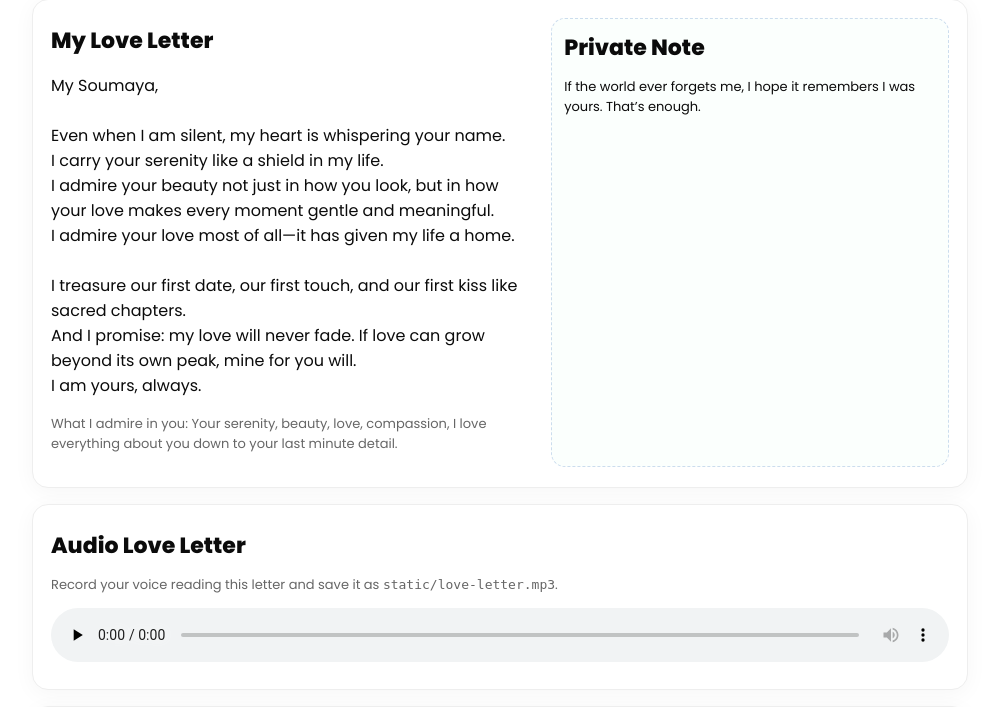
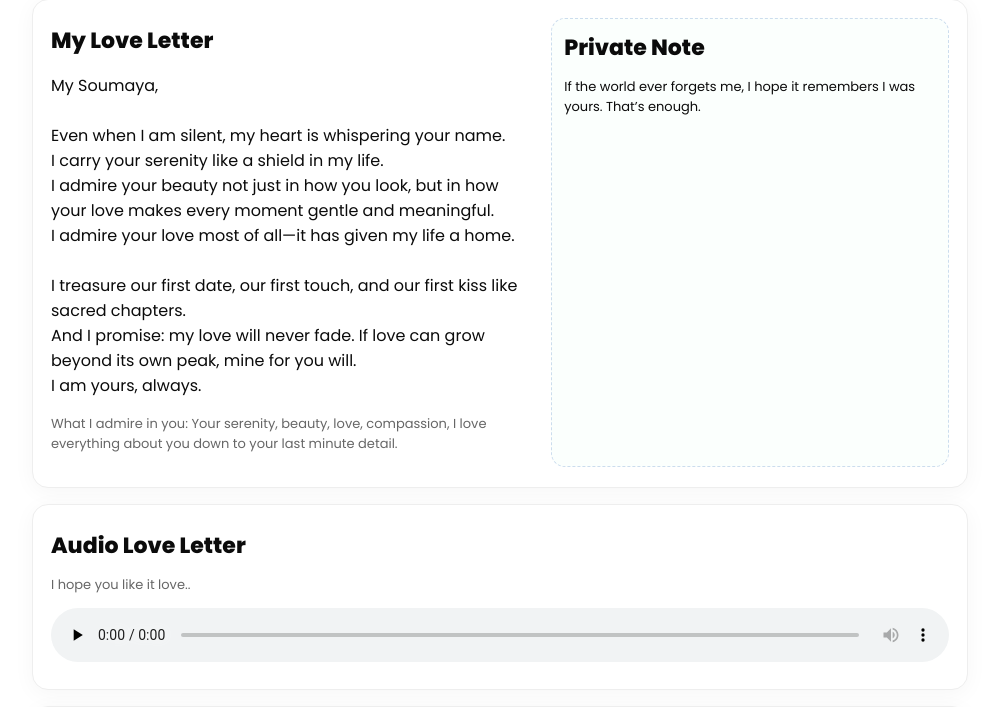
Before and after one commit to TahaBo04/gfday, a Flask app: page / in a window 1280 px wide. Shown: the part 975-1682 px from the top of the page, without its empty margins (140-1139 px from the left). Run offline with Flask 3, Linux system fonts and the light colour scheme.

Commit message:
Update index.html

```diff
--- a/templates/index.html
+++ b/templates/index.html
@@ -99,7 +99,7 @@
 
   <section id="audio" class="card">
     <div class="section-title">Audio Love Letter</div>
-    <p class="small muted">Record your voice reading this letter and save it as <code>static/love-letter.mp3</code>.</p>
+    <p class="small muted">I hope you like it love.</code>.</p>
     <audio controls preload="none" style="width:100%">
       <source src="{{ url_for('static', filename='love-letter.m4a') }}" type="audio/mp4">
       Your browser does not support audio playback.
```
